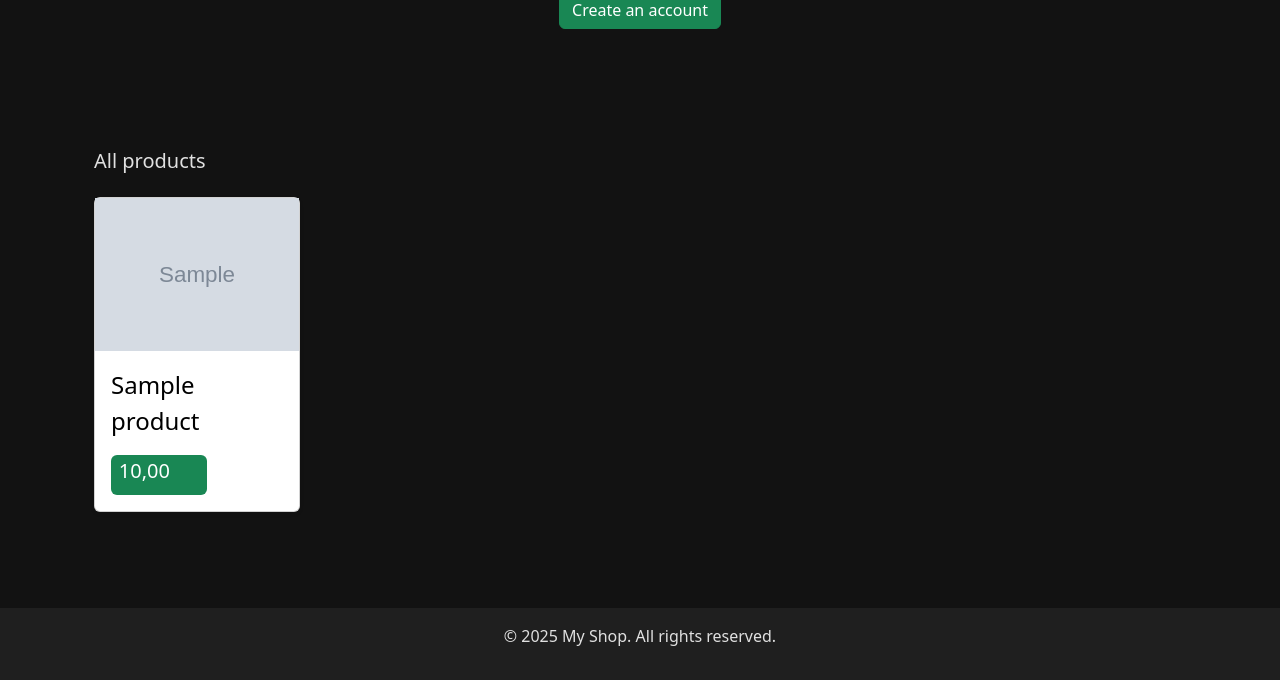
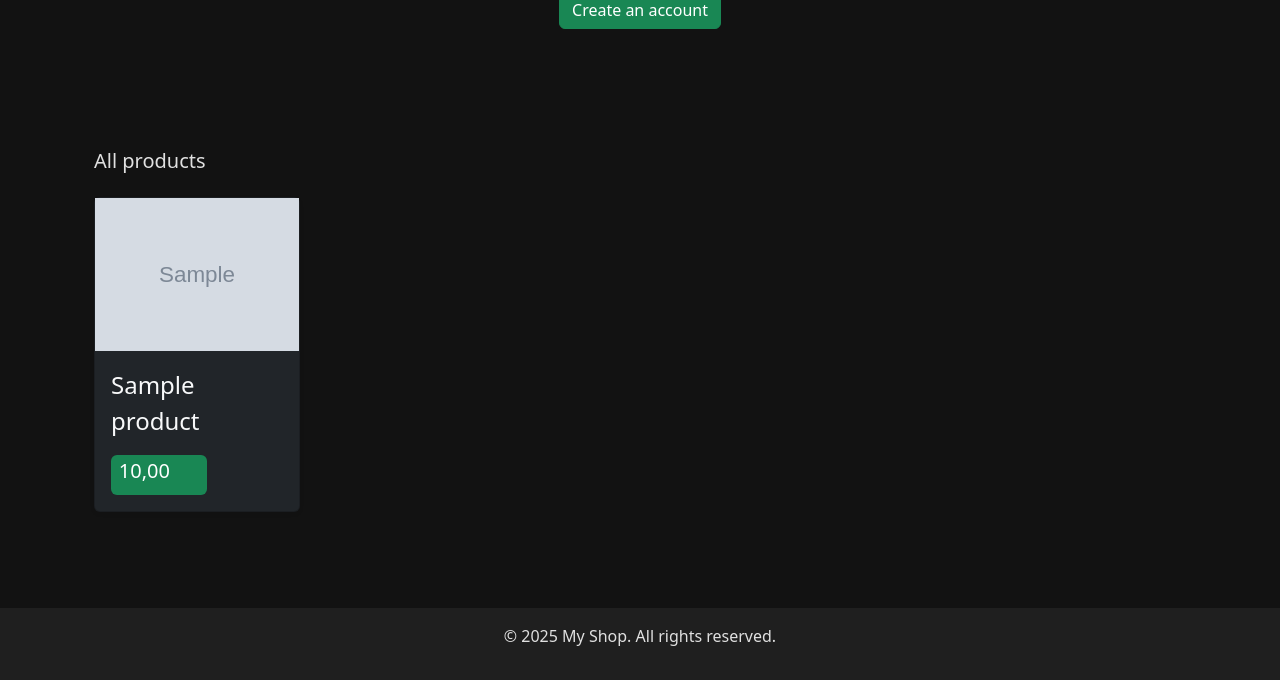
Before and after one commit to rexileer/shopi, a Django app: page /shop/ in a window 1280 px wide. Shown: the part 335-1015 px from the top of the page. Run offline with Django 4.2, Linux system fonts and the light colour scheme; tables that the repository leaves empty hold one stand-in row (values such as "Sample post"); grey boxes marked "Sample" are stand-in pictures.

Commit message:
Update products.html

```diff
--- a/bigcorp/shop/templates/shop/products.html
+++ b/bigcorp/shop/templates/shop/products.html
@@ -24,11 +24,11 @@
         <div class="row row-cols-1 row-cols-sm-2 row-cols-md-5 g-3">
             {% for product in products %}
             <div class="col">
-                <div class="card shadow-sm">
+                <div class="card shadow-sm bg-dark">
                     <img src="{{ product.image.url }}" class="img-fluid" alt="Responsive image">
                     <div class="card-body">
-                        <p class="card-text">
-                            <a class="text-black text-decoration-none fs-4" href="{{product.get_absolute_url}}">{{product.name|capfirst}}</a>
+                        <p class="card-text text-light">
+                            <a class="text-light text-decoration-none fs-4" href="{{product.get_absolute_url}}">{{product.name|capfirst}}</a>
                         </p>
                         <div class="d-flex justify-content-between align-items-center badge bg-success text-wrap" style="width: 6rem;">
                             <h5 class="card-title">{{product.price}}</h5>
```
